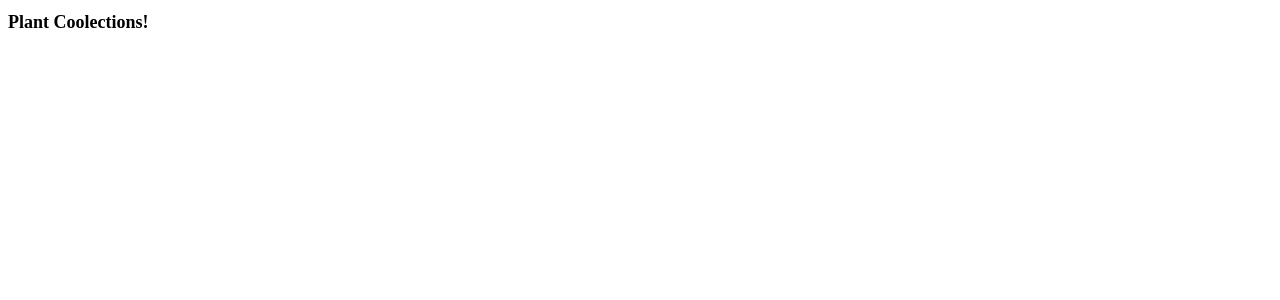
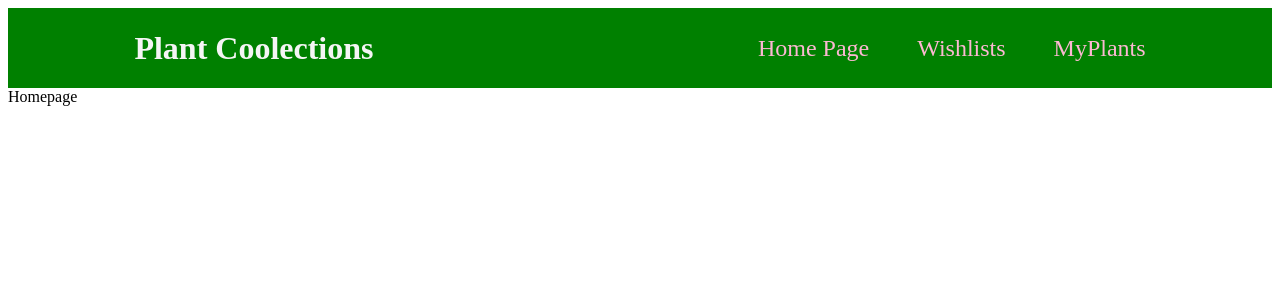
Before and after one commit to Tifana/plant-coolections, a React (Create React App) app: page / in a window 1280 px wide. Shown: the top 300 px of the page. Built offline with nearby package versions, Linux system fonts and the light colour scheme.

Commit message:
super absract Navbar

```diff
--- a/package.json
+++ b/package.json
@@ -9,6 +9,7 @@
     "@testing-library/user-event": "^12.8.3",
     "react": "^17.0.2",
     "react-dom": "^17.0.2",
+    "react-router-dom": "^5.2.0",
     "react-scripts": "4.0.3",
     "web-vitals": "^1.1.2"
   },
--- a/src/App.js
+++ b/src/App.js
@@ -1,9 +1,25 @@
+import { Route, Switch } from 'react-router-dom'
+import MainNavigation from './components/layout/MainNavigation'
+import Homepage from './pages/Homepage'
+import MyPlants from './pages/MyPlants'
+import Wishlist from './pages/Wishlist'
+
 function App() {
-  return (
-    <div className="App">
-      <h1>Plant Coolections!</h1>
-    </div>
-  );
+  return <div>
+    <MainNavigation />
+    <Switch>
+      <Route path='/' exact>
+        <Homepage />
+      </Route>
+      <Route path='/MyPlants'>
+        <MyPlants />
+      </Route>
+      <Route path='/Wishlist'>
+        <Wishlist />
+      </Route>
+    </Switch>
+
+  </div>
 }
 
 export default App;
--- /dev/null
+++ b/src/components/layout/Layout.module.css
@@ -0,0 +1,5 @@
+.main {
+    margin: 3rem auto;
+    width: 90%;
+    max-width: 40rem;
+}
--- /dev/null
+++ b/src/components/layout/MainNavigation.js
@@ -0,0 +1,27 @@
+// import classes from "./Navbar.module.css"
+import { Link } from "react-router-dom"
+
+import classes from './MainNavigation.module.css'
+
+function MainNavigation() {
+    return (
+        <header className={classes.header}>
+            <div className={classes.logo}>Plant Coolections</div>
+            <nav>
+                <ul>
+                    <li>
+                        <Link to="/">Home Page</Link>
+                    </li>
+                    <li>
+                        <Link to="/Wishlist">Wishlists</Link>
+                    </li>
+                    <li>
+                        <Link to="/MyPlants">MyPlants</Link>
+                    </li>
+                </ul>
+            </nav>
+        </header>
+    )
+}
+
+export default MainNavigation
--- /dev/null
+++ b/src/components/layout/MainNavigation.module.css
@@ -0,0 +1,39 @@
+.header {
+    width: 80%%;
+    height: 5rem;
+    display: flex;
+    align-items: center;
+    justify-content: space-between;
+    background-color: green;
+    padding: 0 10%;
+}
+
+.logo {
+    font-size: 2rem;
+    color: whitesmoke;
+    font-weight: bold;
+}
+
+.header ul {
+    list-style: none;
+    margin: 0;
+    padding: 0;
+    display: flex;
+    align-items: baseline;
+  }
+
+  .header li {
+    margin-left: 3rem;
+  }
+
+  .header a {
+    text-decoration: none;
+    font-size: 1.5rem;
+    color: #fcb8d2;
+  }
+
+  .header a:hover,
+  .header a:active,
+  .header a.active {
+    color: white;
+  }
--- a/src/index.js
+++ b/src/index.js
@@ -1,6 +1,11 @@
 import React from "react";
 import ReactDOM from "react-dom";
+import { BrowserRouter } from 'react-router-dom';
+
 import "./index.css";
 import App from "./App";
 
-ReactDOM.render(<App />, document.getElementById("root"));
+ReactDOM.render(
+    <BrowserRouter>
+        <App />
+    </BrowserRouter>, document.getElementById("root"));
--- /dev/null
+++ b/src/pages/Homepage.js
@@ -0,0 +1,5 @@
+function Homepage() {
+  return <div>Homepage</div>
+}
+
+export default Homepage;
--- a/src/pages/MyPlants.js
+++ b/src/pages/MyPlants.js
@@ -0,0 +1,5 @@
+function MyPlants() {
+    return <div>MyPlants</div>
+  }
+
+  export default MyPlants;
--- /dev/null
+++ b/src/pages/Wishlist.js
@@ -0,0 +1,5 @@
+function Wishlist() {
+    return <div>Wishlist</div>
+  }
+
+  export default Wishlist;
```
Also changed, not shown: src/components/layout/Layout.js (+13 -0 lines), src/pages/WishPlants.js (deleted), 1 other file (tests, documents, lock files or other folders).
